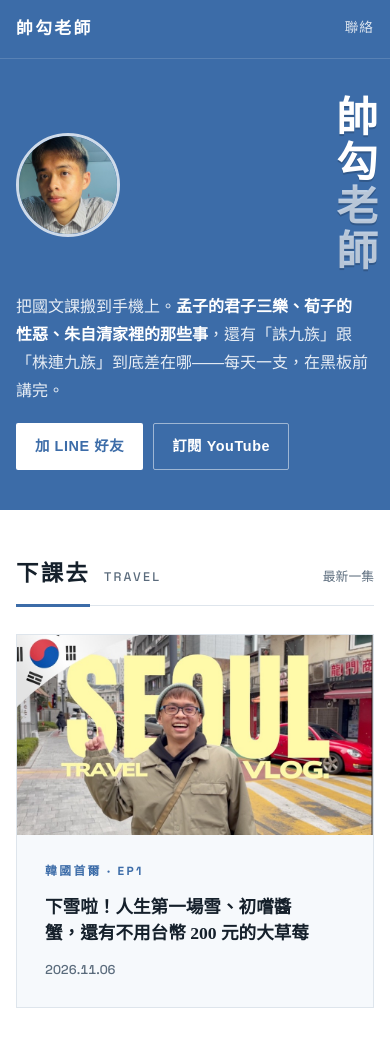
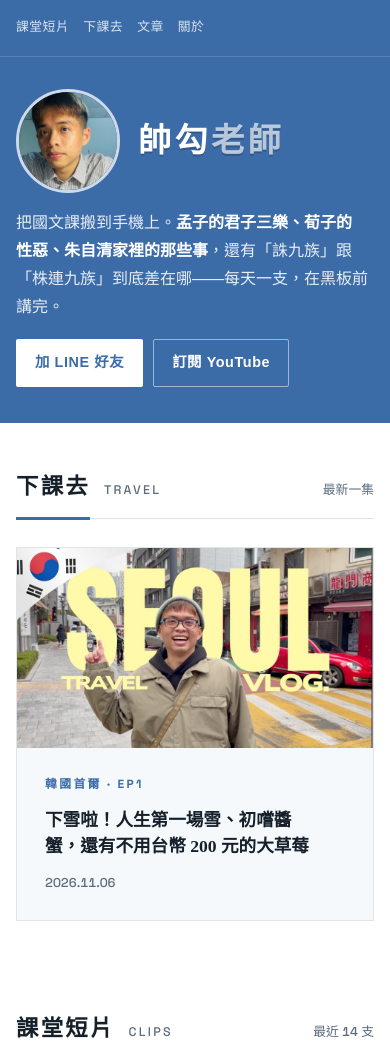
Before and after one commit to hc8983/shuaigou, a plain HTML site: page index.html in a window 390 px wide. Shown: the top 1051 px of the page. Drawn offline with Linux system fonts and the light colour scheme.

Commit message:
修正首屏直排標題被導覽列切掉
直排「帥勾老師」實際高度超出 grid 列 28px，被 sticky 導覽列蓋住。
給 .mark 明確高度 4.45em，讓列高跟著文字長高。
手機版改成橫排放頭像右邊，並把導覽連結補回來（隱藏左上品牌字）。

Co-Authored-By: Claude Opus 5 <noreply@anthropic.com>

```diff
--- a/index.html
+++ b/index.html
@@ -154,6 +154,8 @@ a { color: inherit; }
   line-height: 1.05;
   letter-spacing: .08em;
   margin: 0;
+  /* 直排四個字＝4.2em 高；給明確高度，grid 列才會跟著長高不被切頭 */
+  height: 4.45em;
   text-shadow: 0 2px 0 rgba(0,0,0,.18);
 }
 .mark span { color: rgba(255,255,255,.66); }
@@ -440,11 +442,22 @@ footer .wrap {
   .about { grid-template-columns: 1fr; gap: 28px; }
 }
 @media (max-width: 620px) {
-  .hero .wrap { grid-template-columns: auto 1fr; gap: 18px; padding-block: 36px 40px; }
-  .portrait { grid-row: 1; }
+  .hero .wrap { grid-template-columns: auto 1fr; gap: 16px 18px; padding-block: 32px 36px; }
+  /* 手機上直排太吃高度，改回橫排放在頭像右邊 */
+  .mark {
+    writing-mode: horizontal-tb;
+    height: auto;
+    font-size: clamp(1.8rem, 8.5vw, 2.5rem);
+    letter-spacing: .1em;
+    grid-column: 2;
+    grid-row: 1;
+    align-self: center;
+  }
+  .portrait { grid-column: 1; grid-row: 1; }
   .hero-text { grid-column: 1 / -1; }
-  .nav a { display: none; }
-  .nav a.nav-min { display: inline; }
+  .nav strong { display: none; }
+  .nav .wrap { gap: 14px; }
+  .nav a { font-size: .8rem; letter-spacing: .04em; }
   .grid { grid-template-columns: repeat(auto-fill, minmax(140px, 1fr)); gap: 14px; }
   section { padding-block: 44px; }
   .fact { grid-template-columns: 1fr; gap: 2px; }
```
